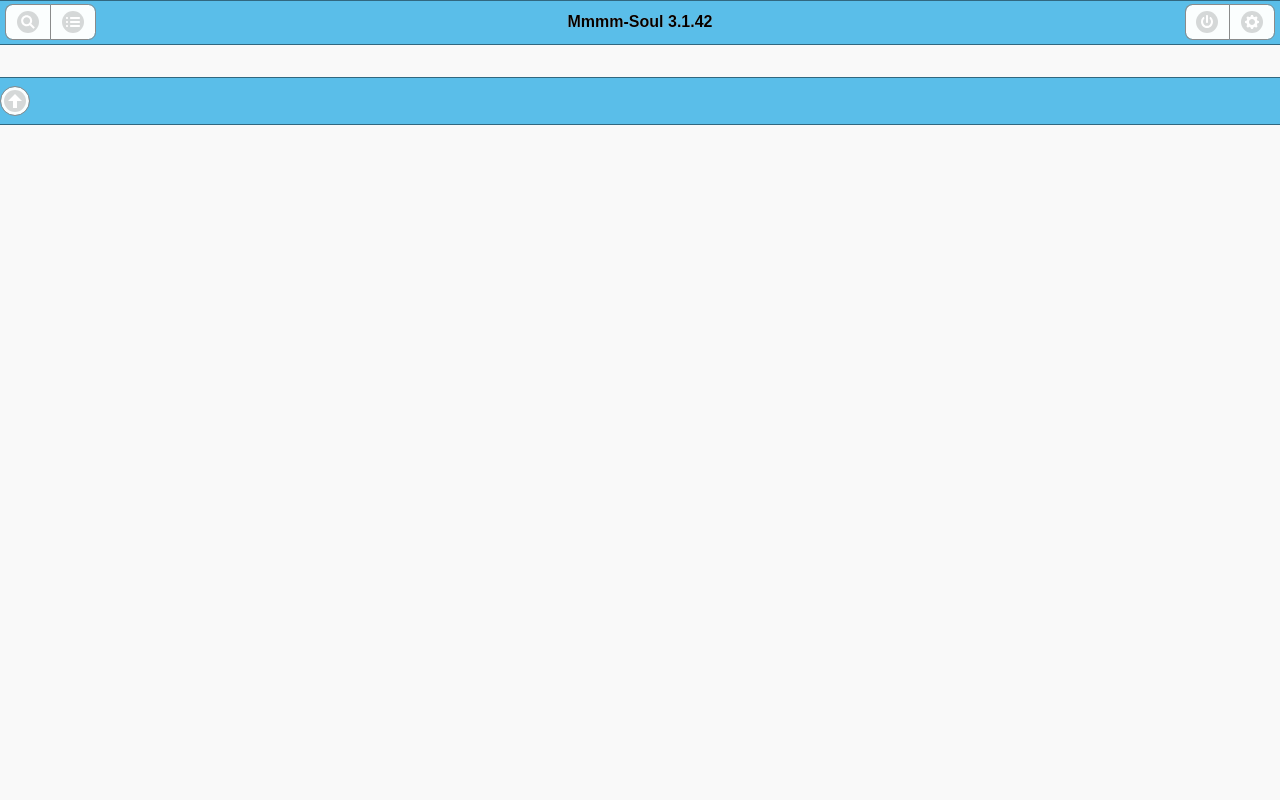
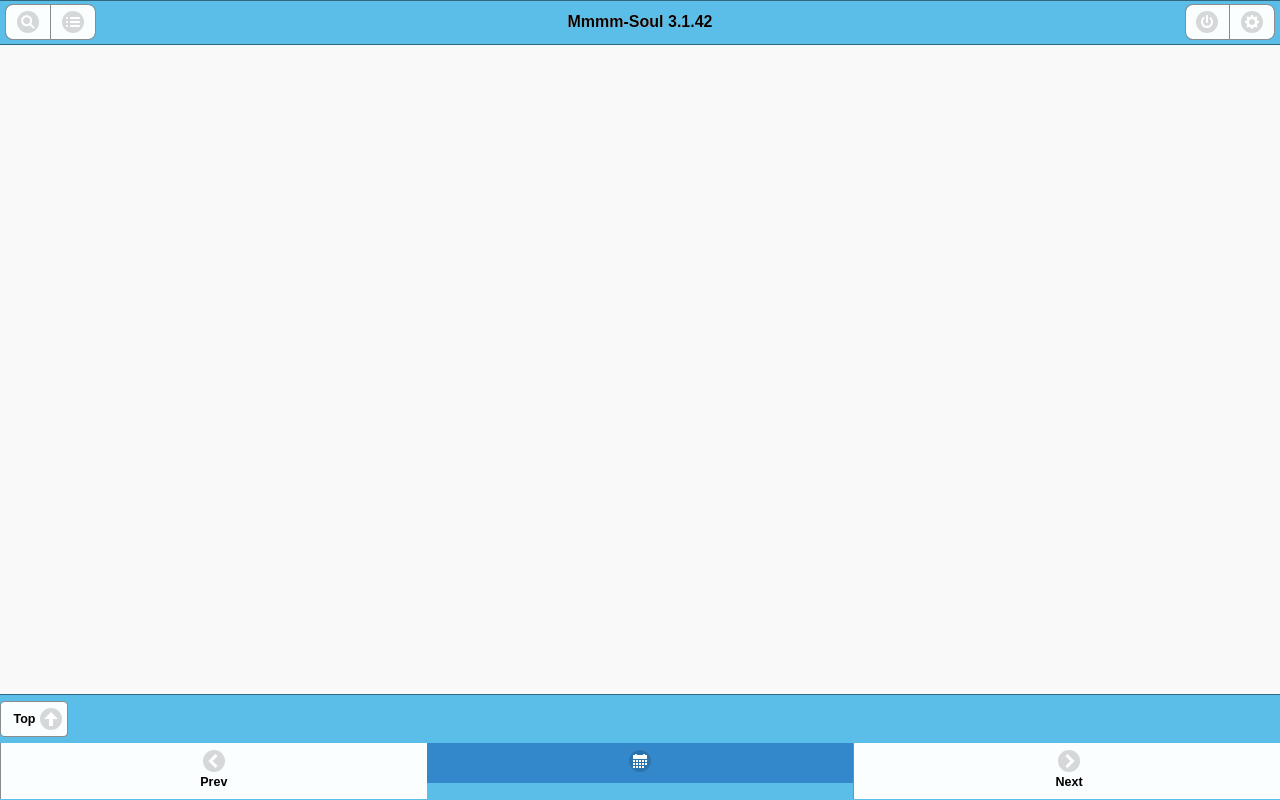
Before and after one commit to AustralianSynchrotron/melog, a Flask app: template melog/templates/template.html in a window 1280 px wide. Run offline with Flask 2, Linux system fonts and the light colour scheme; the template is opened without the code that fills it, so the values that code supplies are empty.

Commit message:
completed click next/prev simple page nav

```diff
--- a/melog/templates/template.html
+++ b/melog/templates/template.html
@@ -45,10 +45,16 @@
 
         {% endblock %}
     </div>
-    <div data-role="footer">
+    <div data-role="footer" data-position="fixed">
         {% block footer %}
-            <a href="#" onclick="$.mobile.silentScroll(0)" data-role="button" class="ui-btn ui-btn-icon-right ui-icon-arrow-u ui-btn-icon-notext ui-corner-all">Scroll to Top</a>
-
+            <a href="#" onclick="$.mobile.silentScroll(0)" data-role="button" class="ui-btn ui-btn-icon-right ui-icon-arrow-u ui-corner-all">Top</a>
+            <div data-role="navbar" data-theme="b">
+                <ul>
+                    <li><a href="/{{ url_group }}/{{ year }}/{{ month }}/{{ day - 1 }}" data-icon="carat-l">Prev</a></li>
+                    <li><a href="" class="ui-btn-active" data-icon="calendar">{{ formatDate }}</a></li>
+                    <li><a href="/{{ url_group }}/{{ year }}/{{ month }}/{{ day + 1 }}" data-icon="carat-r">Next</a></li>
+                </ul>
+            </div>
         {% endblock %}
     </div>
 
--- a/melog/views.py
+++ b/melog/views.py
@@ -103,7 +103,11 @@ def meLog(urlGroup,year,month,day):
                                 .from_self() \
                                 .order_by(ElogData.created.desc())
 
-    return render_template("index.html", timestamp=time, datestamp=date, groups=groups, default_group=group, elogEntry=eLogJoin)
+    tmpDate = "%s %s %s" % (year,month,day)
+    strDate = datetime.strptime(tmpDate,"%Y %m %d").strftime("%a %d %b %Y")
+
+    return render_template("index.html", year=year, month=month, day=day, timestamp=time, datestamp=date, formatDate=strDate,
+                           groups=groups, default_group=group, url_group=urlGroup, elogEntry=eLogJoin)
     #return render_template("index.html")
 
 @app.route('/test/')
```
